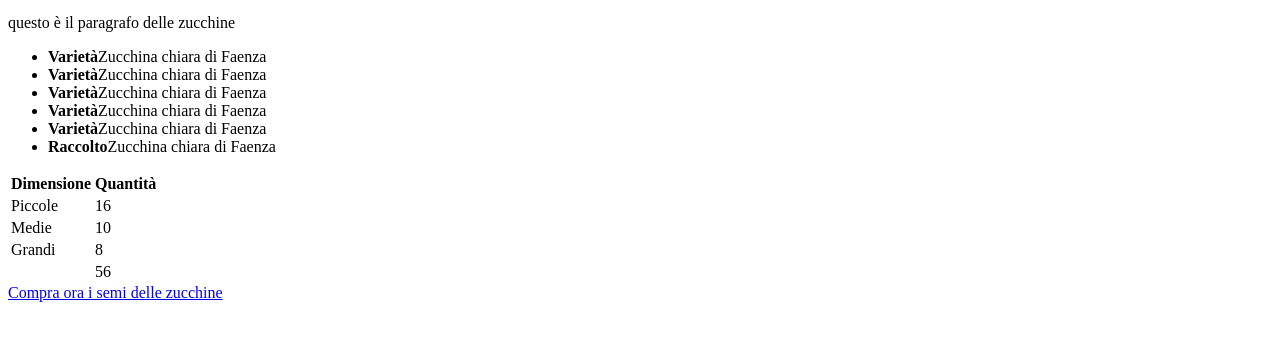
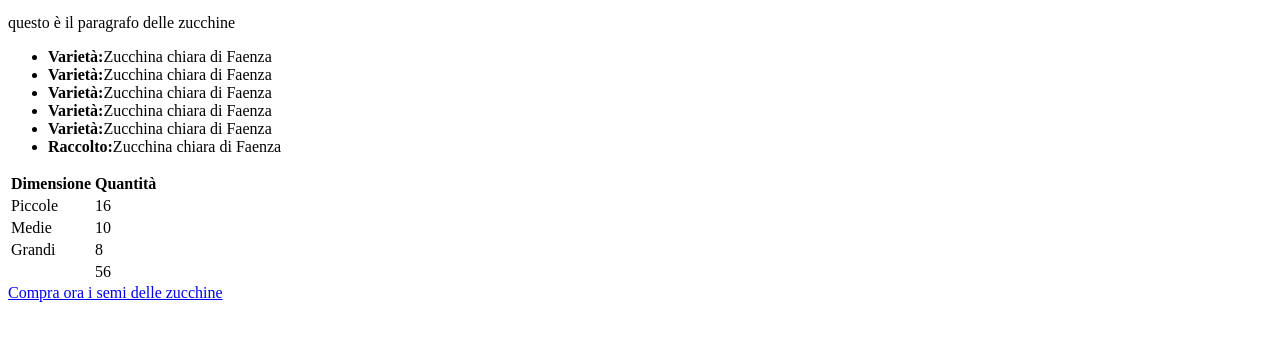
Before and after one commit to La-wii/produzione-orticola, a plain HTML site: page index.html in a window 1280 px wide. Shown: the part 169-510 px from the top of the page. Drawn offline with Linux system fonts and the light colour scheme.

Commit message:
aggiunti i : dopo varitetà in <li><strong>

```diff
--- a/index.html
+++ b/index.html
@@ -23,13 +23,12 @@
             <img src="img/zucchine.png" alt="zucchine">
             <p>questo è il paragrafo delle zucchine</p>
             <ul>
-                <li><strong>Variet&agrave;</strong>Zucchina chiara di Faenza</li>
-                <li><strong>Variet&agrave;</strong>Zucchina chiara di Faenza</li>
-                <li><strong>Variet&agrave;</strong>Zucchina chiara di Faenza</li>
-                <li><strong>Variet&agrave;</strong>Zucchina chiara di Faenza</li>
-                <li><strong>Variet&agrave;</strong>Zucchina chiara di Faenza</li>
-                <li><strong>Raccolto</strong>Zucchina chiara di Faenza</li>
-
+                <li><strong>Variet&agrave;:</strong>Zucchina chiara di Faenza</li>
+                <li><strong>Variet&agrave;:</strong>Zucchina chiara di Faenza</li>
+                <li><strong>Variet&agrave;:</strong>Zucchina chiara di Faenza</li>
+                <li><strong>Variet&agrave;:</strong>Zucchina chiara di Faenza</li>
+                <li><strong>Variet&agrave;:</strong>Zucchina chiara di Faenza</li>
+                <li><strong>Raccolto:</strong>Zucchina chiara di Faenza</li>
             </ul>
                 <table>
                     <thead>
```
